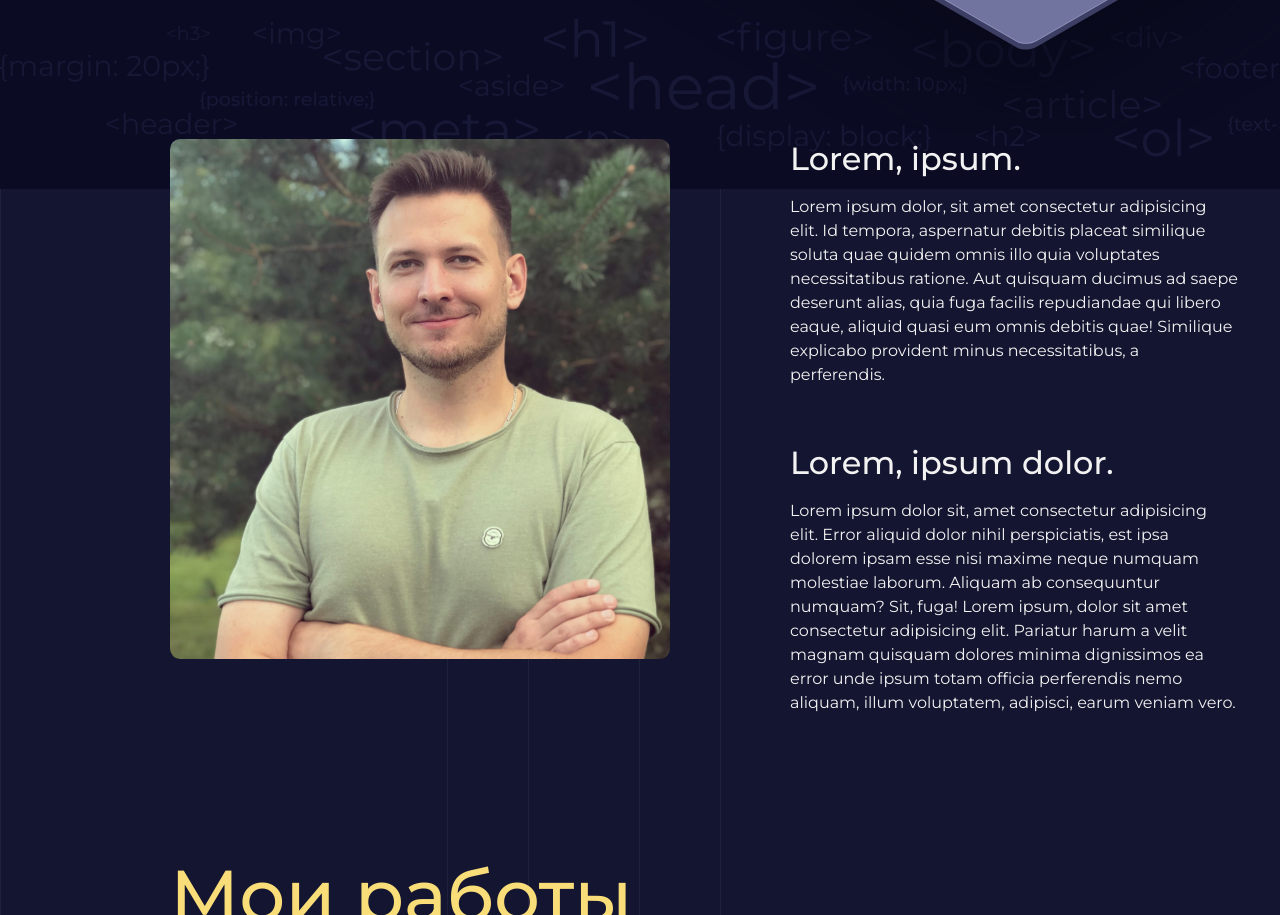
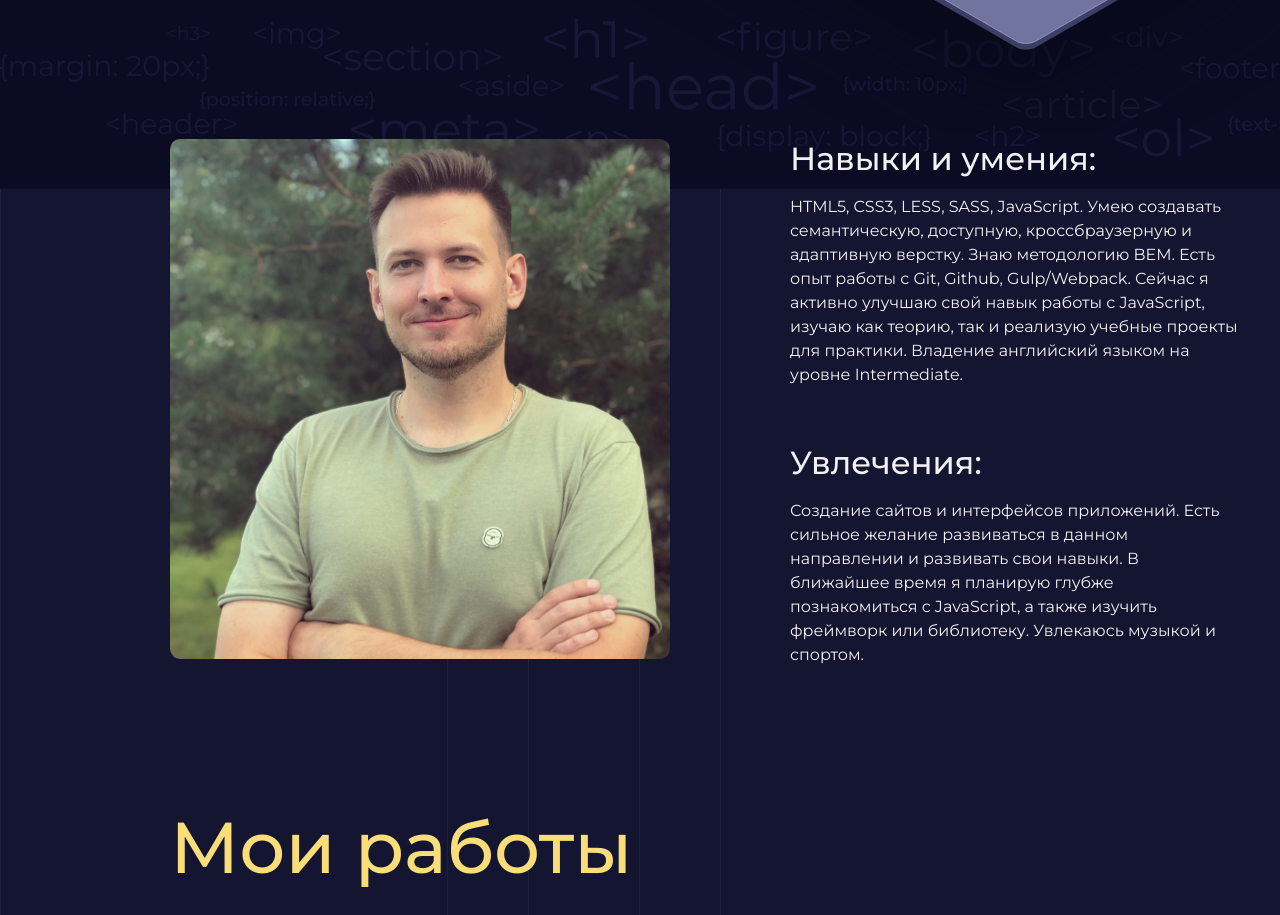
Before and after one commit to pavel-tagiltsev/old-portfolio, a plain HTML site: page index.html in a window 1280 px wide. Shown: the part 600-1515 px from the top of the page. Drawn offline with Linux system fonts and the light colour scheme.

Commit message:
Добавляю текст о себе

```diff
--- a/index.html
+++ b/index.html
@@ -30,40 +30,27 @@
       </div>
       <div class="container">
         <div class="about">
-          <h3>Lorem, ipsum.</h3>
-          <p>Lorem ipsum dolor, sit amet consectetur adipisicing elit.
-            Id tempora, aspernatur debitis placeat similique soluta
-            quae quidem omnis illo quia voluptates necessitatibus
-            ratione. Aut quisquam ducimus ad saepe deserunt alias,
-            quia fuga facilis repudiandae qui libero eaque, aliquid
-            quasi eum omnis debitis quae! Similique explicabo
-            provident minus necessitatibus, a perferendis.</p>
+          <h3>Навыки и умения:</h3>
+          <p>HTML5, CSS3, LESS, SASS, JavaSсript.
+            Умею создавать семантическую, доступную, кроссбраузерную и адаптивную верстку.
+            Знаю методологию BEM. Есть опыт работы с Git, Github, Gulp/Webpack.
+            Сейчас я активно улучшаю свой навык работы с JavaScript, изучаю как теорию,
+            так и реализую учебные проекты для практики.
+            Владение английский языком на уровне Intermediate.</p>
         </div>
       </div>
       <div class="container">
         <div class="usefull">
-          <h3>Lorem, ipsum dolor.</h3>
-          <p>Lorem ipsum dolor sit, amet consectetur adipisicing elit.
-            Error aliquid dolor nihil perspiciatis, est ipsa dolorem
-            ipsam esse nisi maxime neque numquam molestiae laborum.
-            Aliquam ab consequuntur numquam? Sit, fuga!
-          Lorem ipsum, dolor sit amet consectetur adipisicing elit.
-          Pariatur harum a velit magnam quisquam dolores minima
-          dignissimos ea error unde ipsum totam officia perferendis
-          nemo aliquam, illum voluptatem, adipisci, earum veniam vero.
+          <h3>Увлечения:</h3>
+          <p>Создание сайтов и интерфейсов приложений.
+            Есть сильное желание развиваться в данном направлении и
+            развивать свои навыки. В ближайшее время я планирую
+            глубже познакомиться с JavaScript, а также изучить фреймворк
+            или библиотеку. Увлекаюсь музыкой и спортом.
         </p>
         </div>
       </div>
       <div class="container">
-      <!-- <div class="skills">
-        <h3>Мои навыки</h3>
-        <dl class="skills-list">
-          <dt class="skill-html">HTML</dt>
-          <dd class="level"><div style="width: 60%;">60%</div></dd>
-          <dt class="skill-css">CSS</dt>
-          <dd class="level"><div style="width: 40%;">40%</div></dd>
-        </dl>
-      </div> -->
     </div>
     </section>
 
```
